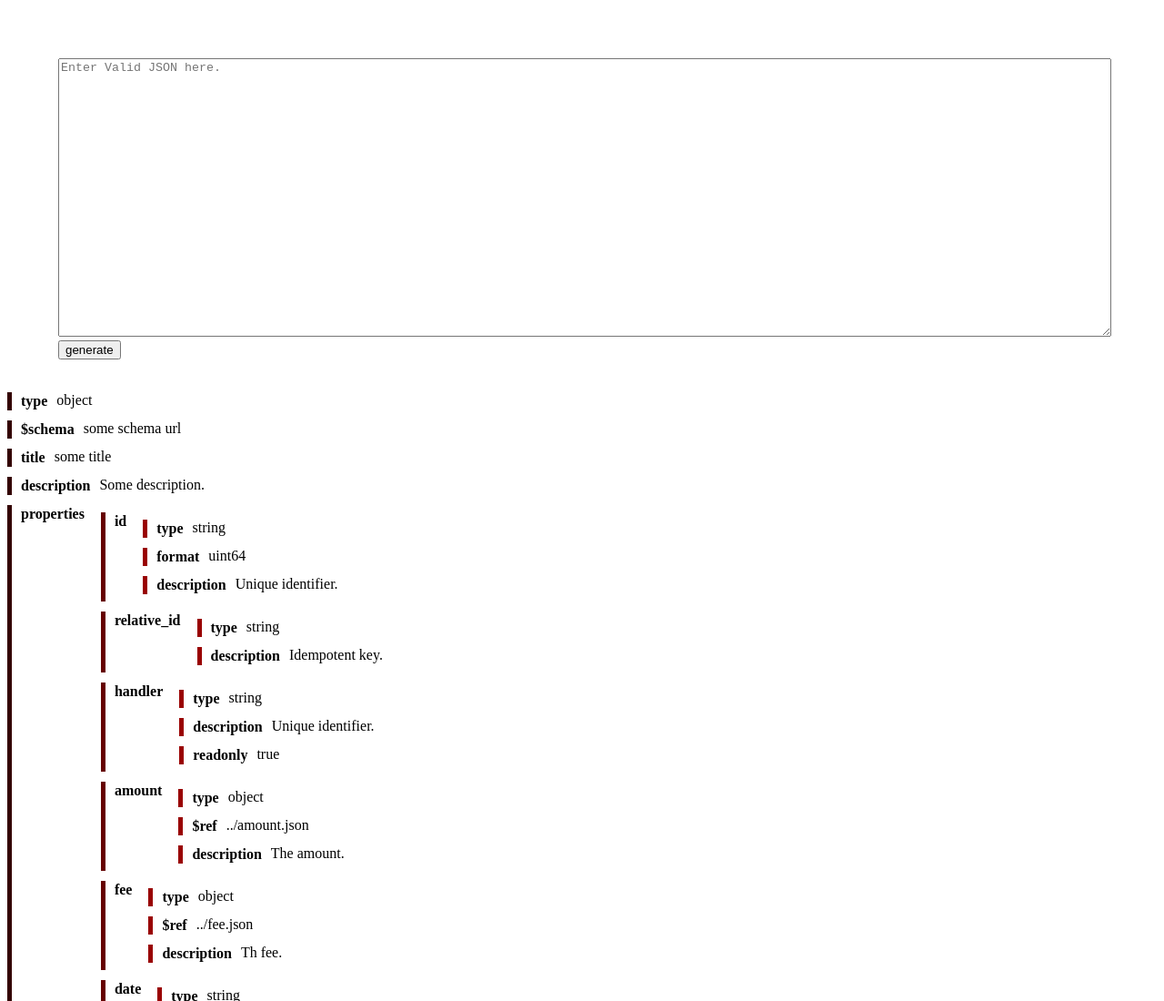
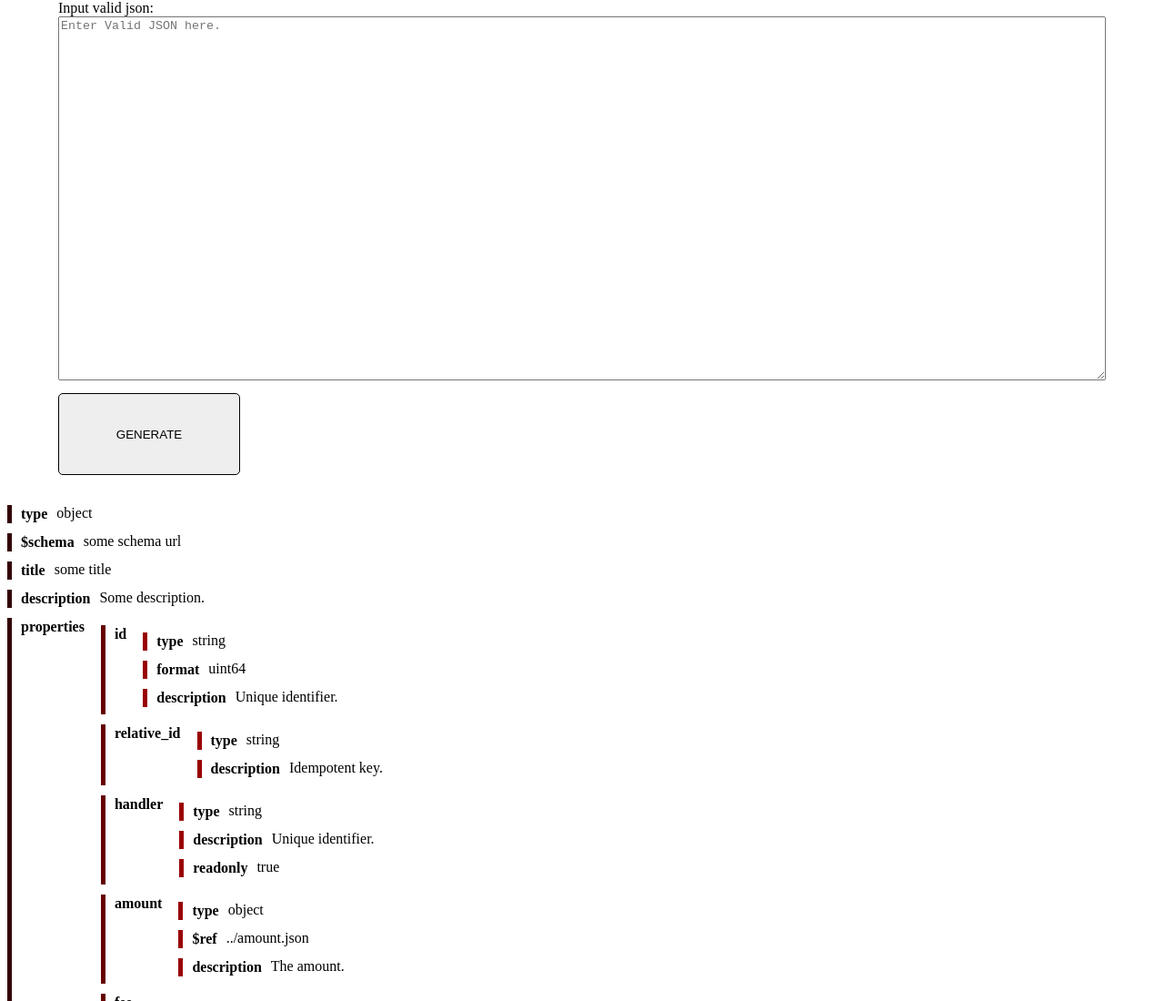
Before and after one commit to IAmAnubhavSaini/json-visualiser, a website: page index.html in a window 1280 px wide. Shown: the top 1100 px of the page at 91% size. Drawn offline with Linux system fonts and the light colour scheme.

Commit message:
code reformatted

```diff
--- a/data/complex.js
+++ b/data/complex.js
@@ -1,9 +1,9 @@
 (function (app) {
-  'use strict';
+    'use strict';
 
-  app.DATA = app.DATA || {};
+    app.DATA = app.DATA || {};
 
-  app.DATA.jsonComplexArray = `{
+    app.DATA.jsonComplexArray = `{
     "name": [
       { "name": "a", "value": ["b", "c", "d"] },
       { "name": "b", "value": "bb" },
--- a/data/mixed.js
+++ b/data/mixed.js
@@ -1,9 +1,9 @@
 (function (app) {
-  'use strict';
+    'use strict';
 
-  app.DATA = app.DATA || {};
+    app.DATA = app.DATA || {};
 
-  app.DATA.jsonMix = `{
+    app.DATA.jsonMix = `{
   "type": "object",
   "$schema": "some schema url",
   "title": "some title",
--- a/data/sample.js
+++ b/data/sample.js
@@ -1,9 +1,9 @@
 (function (app) {
-  'use strict';
+    'use strict';
 
-  app.DATA = app.DATA || {};
+    app.DATA = app.DATA || {};
 
-  app.DATA.jsonSample = `{
+    app.DATA.jsonSample = `{
     "glossary": {
       "title": "example glossary",
       "GlossDiv": {
--- a/index.html
+++ b/index.html
@@ -1,14 +1,20 @@
 <!DOCTYPE html>
-<html>
+<html lang="en">
 <head>
+    <meta name="viewport" content="width=device-width, initial-scale=1">
     <meta charset="utf-8">
-  <title>Object Maker Sample</title>
+    <title>JSON visualiser</title>
     <link href="./styles/basic.css" rel="stylesheet">
 </head>
 <body>
 <div id="input">
+    <div class="json-input-container">
+        <label for="json">Input valid json:</label>
         <textarea id="json" placeholder="Enter Valid JSON here."></textarea>
-    <button id="submit" onclick="window.OM.ACTIONS.generate();";>generate</button>
+    </div>
+    <div>
+        <button id="generate" onclick="window.OM.ACTIONS.generate();">generate</button>
+    </div>
 </div>
 <div id="writable"></div>
 <script defer src="./data/mixed.js"></script>
--- a/scripts/creation.js
+++ b/scripts/creation.js
@@ -1,49 +1,45 @@
 (function (app) {
     'use strict'
 
-  var createKey = function(key) {
+    const createKey = function (key) {
         return '<div class="key">' + key + '</div>'
     }
 
-  var createArrayItemList = function (obj, key, level) {
-    var valEl
-    var list = obj[key].map(function(x, i, a) {
+    const createArrayItemList = function (obj, key, level) {
+        let valEl
+        const list = obj[key].map(function (x, i, a) {
             valEl = createFullMap(a, i, level + 1)
             return '<div class="list-item v">' + valEl + '</div>'
         })
-    var val = '<div class="list">' + list.join('') + '</div>'
-    return val
+        return '<div class="list">' + list.join('') + '</div>'
     }
 
-  var createKeyValPair = function(level, keyElement, valueElement) {
-    return '<div class="kv l' + level + '">' +
-              keyElement +
-              '<div class="value">' + valueElement + '</div>' +
-           '</div>'
+    const createKeyValPair = function (level, keyElement, valueElement) {
+        return '<div class="kv l' + level + '">' + keyElement + '<div class="value">' + valueElement + '</div>' + '</div>'
     }
 
-  var createLiteralValue = function (value) {
+    const createLiteralValue = function (value) {
         return '<span class="v">' + value + '</span>'
     }
-  var literal = function (type) {
+    const literal = function (type) {
         return type === 'number' || type === 'string' || type === 'boolean'
     }
-  var array = function (value) {
+    const array = function (value) {
         return Array.isArray(value)
     }
-  var object = function (type) {
+    const object = function (type) {
         return type === typeof {}
     }
-  var createFullMap = function (obj, key, level) {
-    var keyEl = createKey(key)
-    var valEl
-    var value = obj[key]
-    if(literal(typeof value)) {
+    const createFullMap = function (obj, key, level) {
+        const keyEl = createKey(key)
+        let valEl
+        const value = obj[key]
+        if (literal(typeof value)) {
             valEl = createLiteralValue(value)
-    } else if(array(value)){
+        } else if (array(value)) {
             valEl = createArrayItemList(obj, key, level)
-    } else if(object(typeof value)) {
-      valEl = Object.keys(value).map(function(k) {
+        } else if (object(typeof value)) {
+            valEl = Object.keys(value).map(function (k) {
                 return createFullMap(value, k, level + 1)
             }).join('')
         }
--- a/scripts/run.js
+++ b/scripts/run.js
@@ -1,29 +1,29 @@
 (function (app) {
     'use strict'
 
-  var initialLevel = 0
-  var jsonAll = app.DATA.jsonAll = [ app.DATA.jsonMix, app.DATA.jsonSample, app.DATA.jsonComplexArray ]
-  var addToPage = function(data) {
-    var div = document.createElement('div')
+    const initialLevel = 0
+    const jsonAll = app.DATA.jsonAll = [app.DATA.jsonMix, app.DATA.jsonSample, app.DATA.jsonComplexArray]
+    const addToPage = function (data) {
+        const div = document.createElement('div')
         div.innerHTML = data
         div.className = 'kv-item'
         document.getElementById('writable').appendChild(div)
     }
-  var generateData = function(obj) {
-    return Object.keys(obj).map(function(key) {
+    const generateData = function (obj) {
+        return Object.keys(obj).map(function (key) {
             return app.ACTIONS.createFullMap(obj, key, initialLevel)
         }).join('')
     }
-  jsonAll.map(JSON.parse).map(generateData).forEach(function(data) {
+    jsonAll.map(JSON.parse).map(generateData).forEach(function (data) {
         addToPage(data)
     })
 
     app.ACTIONS.generate = function () {
-    var json = document.getElementById('json').value
-    var obj = JSON.parse(json)
-    var writable = document.getElementById('writable')
-    var oldData = writable.innerHTML
-    var newData = generateData(obj)
+        const json = document.getElementById('json').value
+        const obj = JSON.parse(json)
+        const writable = document.getElementById('writable')
+        const oldData = writable.innerHTML
+        const newData = generateData(obj)
         writable.innerHTML = ''
         addToPage(newData)
         addToPage(oldData)
--- a/styles/basic.less
+++ b/styles/basic.less
@@ -1,16 +1,40 @@
-html, body {
+body {
   padding: 0;
   margin: 0;
 }
+
+*, *:before, *:after {
+  box-sizing: border-box;
+}
+
 #input {
-  height: 300px;
+  height: 100%;
   min-width: 600px;
   width: 90%;
-  margin: 5%;
+  margin: 0 auto 20px;
+
   #json {
     height: 100%;
+    min-height: 400px;
     width: 100%;
+    min-width: 400px;
     font-family: monospace;
+  }
+
+  button#generate {
+    margin: 10px 0;
+    padding: 5px 10px;
+    border: thin solid #000;
+    border-radius: 5px;
+    background-color: #eee;
+    cursor: pointer;
+    width: 200px;
+    height: 90px;
+    text-transform: uppercase;
+
+    &:hover {
+        background-color: #ddd;
+    }
   }
 }
 
@@ -18,44 +42,56 @@ html, body {
   padding: 3px;
   margin: 5px;
   display: flex;
+
   & .key {
-    border-left : thick solid #300;
+    border-left: thick solid #300;
     padding: 1px 10px;
     font-weight: bold;
   }
+
   & .value {
     .list {
       border-left: thin solid #009;
+
       .list-item {
         padding: 2px;
       }
     }
   }
+
   &-item {
     border-bottom: thin solid grey;
     margin: 10px 0;
   }
+
   &.l1 .key {
     border-left-color: #600;
   }
+
   &.l2 .key {
     border-left-color: #900;
   }
+
   &.l3 .key {
     border-left-color: #c00;
   }
+
   &.l4 .key {
     border-left-color: #F00;
   }
+
   &.l5 .key {
     border-left-color: #F60;
   }
+
   &.l6 .key {
     border-left-color: #F90;
   }
+
   &.l7 .key {
     border-left-color: #FC0;
   }
+
   &.l8 .key {
     border-left-color: #FF0;
   }
```
Also changed, not shown: Gruntfile.js (+2 -6 lines), styles/basic.css. Lines whose indentation alone changed are shown as unchanged.
